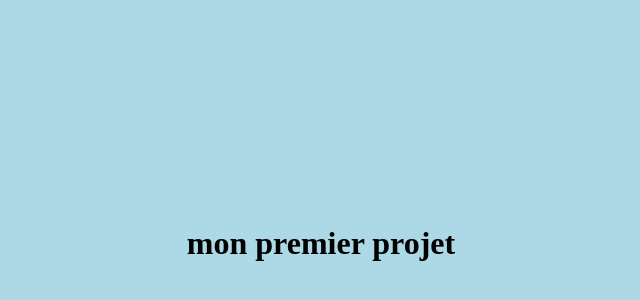
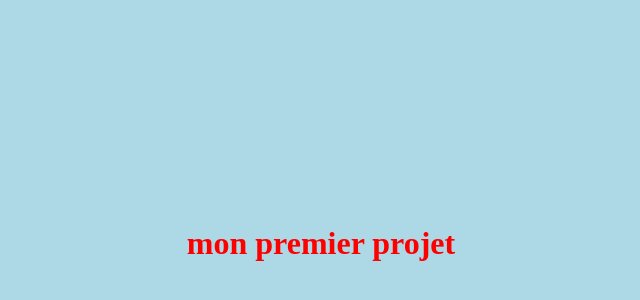
Before and after one commit to arpomens/locaVoiture, a plain HTML site: page index.html in a window 1280 px wide. Shown: the part 36-336 px from the top of the page, without its empty margins (319-959 px from the left). Drawn offline with Linux system fonts and the light colour scheme.

Commit message:
modifier la coleur de l'entete

```diff
--- a/index.html
+++ b/index.html
@@ -6,7 +6,7 @@
 	</head>
  <body style="background-color:lightblue;">
 
-    <h1 style="padding-top:20%;padding-bottom:20%;text-align:center;">mon premier projet</h1>
+    <h1 style="padding-top:20%;padding-bottom:20%;text-align:center; color:red">mon premier projet</h1>
 
 
 
```
